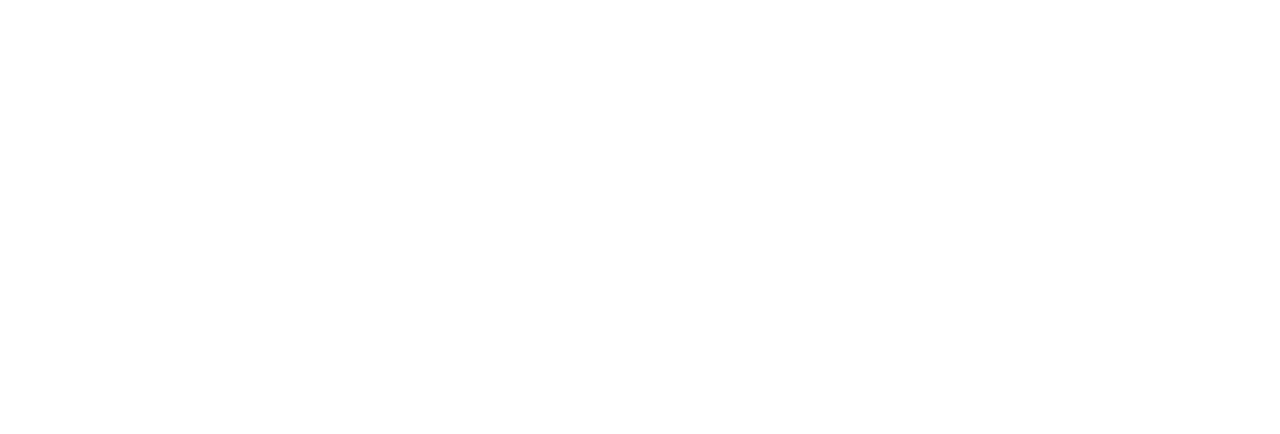
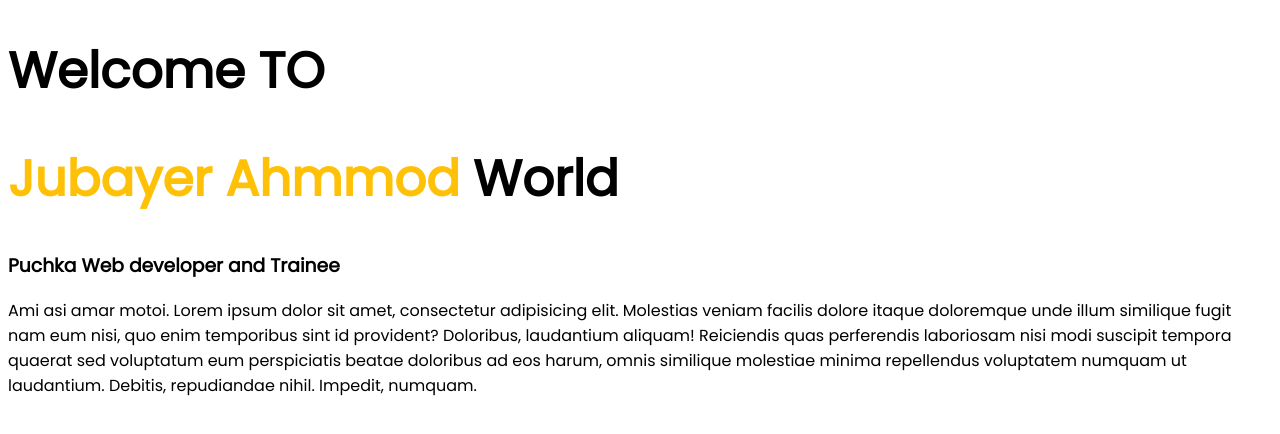
Before and after one commit to JubayerAhmmodShuvo/developer-protfolio, a plain HTML site: page index.html in a window 1280 px wide. Drawn offline with Linux system fonts and the light colour scheme.

Commit message:
I am doin

```diff
--- a/index.html
+++ b/index.html
@@ -5,8 +5,18 @@
     <meta http-equiv="X-UA-Compatible" content="IE=edge">
     <meta name="viewport" content="width=device-width, initial-scale=1.0">
     <title>Shuvo's Portfolio</title>
+    <link rel="preconnect" href="https://fonts.googleapis.com">
+    <link rel="preconnect" href="https://fonts.gstatic.com" crossorigin>
+    <link href="https://fonts.googleapis.com/css2?family=Poppins&display=swap" rel="stylesheet">
+    <link rel="stylesheet" href="style.css">
 </head>
 <body>
 
+    <h1>Welcome TO </h1>
+    <h1><span class="orange"> Jubayer Ahmmod</span> World</h1>
+    <h3>Puchka Web developer and Trainee</h3>
+    <p>Ami asi amar motoi. Lorem ipsum dolor sit amet, consectetur adipisicing elit. Molestias veniam facilis dolore itaque doloremque unde illum similique fugit nam eum nisi, quo enim temporibus sint id provident? Doloribus, laudantium aliquam!
+    Reiciendis quas perferendis laboriosam nisi modi suscipit tempora quaerat sed voluptatum eum perspiciatis beatae doloribus ad eos harum, omnis similique molestiae minima repellendus voluptatem numquam ut laudantium. Debitis, repudiandae nihil.
+    Impedit, numquam.</p>
 </body>
 </html>
--- a/style.css
+++ b/style.css
@@ -0,0 +1,9 @@
+body{
+    font-family: 'Poppins', sans-serif;
+}
+h1{
+    font-size: 50px;
+}
+.orange{
+    color: #ffc107;
+}
```
Also changed, not shown: images/dream-bg.png (added), images/exp-bg.png (added), images/my-bg.png (added), images/my-bg1.jpg (added), images/my-bg2.png (added), images/top-banner.png (added), 7 other files.
